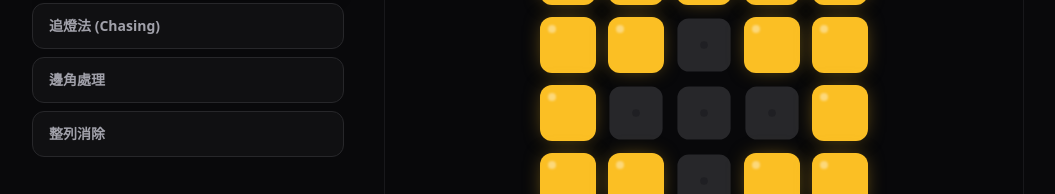
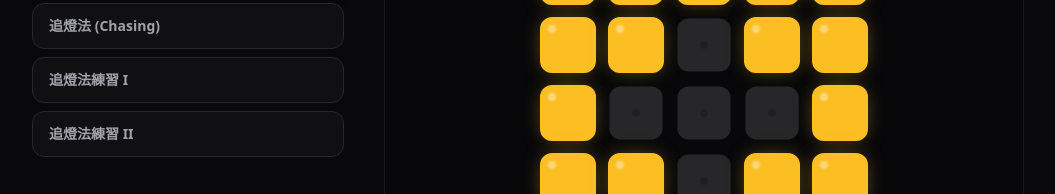
Before and after one commit to wangicheng/lightsup-pro, a React (Vite) app: page / in a window 1280 px wide. Both pictures are taken after a click on the button "TUTORIAL". Shown: the part 365-559 px from the top of the page, without its empty margins (112-1167 px from the left). Built offline with nearby package versions, Linux system fonts and the light colour scheme.

Commit message:
feat: update tutorial levels with new chase practice exercises and descriptions

```diff
--- a/src/Tutorial.tsx
+++ b/src/Tutorial.tsx
@@ -31,16 +31,22 @@ const TUTORIAL_CATEGORIES: TutorialCategory[] = [
         initialToggles: [[1, 1], [1, 3]]
       },
       {
-        id: 'corner',
-        title: '邊角處理',
-        description: '角落的燈泡只有兩個鄰居。這在處理邊界情況時很重要。試著將角落的暗燈點亮。',
-        initialToggles: [[4, 0], [4, 4]]
+        id: 'chase-practice-1',
+        title: '追燈法練習 I',
+        description: '運用剛學會的追燈法技巧：由上而下，逐列處理。看到哪一列有暗燈，就點擊下一列對應位置的燈泡來修復它。請試著將所有燈泡點亮。',
+        initialToggles: [
+          [1, 1], [2, 0], [2, 1], [2, 2], [3, 3],
+          [4, 0], [4, 1], [4, 3], [4, 4]
+        ]
       },
       {
-        id: 'advanced-row',
-        title: '整列消除',
-        description: '現在試試看連續運用「追燈法」。你的目標是把第一列全部點亮，不用管第二列會變怎樣。只要專注於「點擊暗燈的正下方」即可。',
-        initialToggles: [[1, 0], [1, 1], [1, 2], [1, 3], [1, 4]]
+        id: 'chase-practice-2',
+        title: '追燈法練習 II',
+        description: '這是追燈法的進階練習。雖然標準追燈法是點擊下方燈泡，但有時直接點擊同一列的燈泡可能更有效率（例如三個暗燈相連時）。試著觀察並找出最有效率的解法。',
+        initialToggles: [
+          [0, 2], [2, 2], [3, 1], [3, 2], [3, 3],
+          [4, 0], [4, 4]
+        ]
       },
     ]
   },
```
